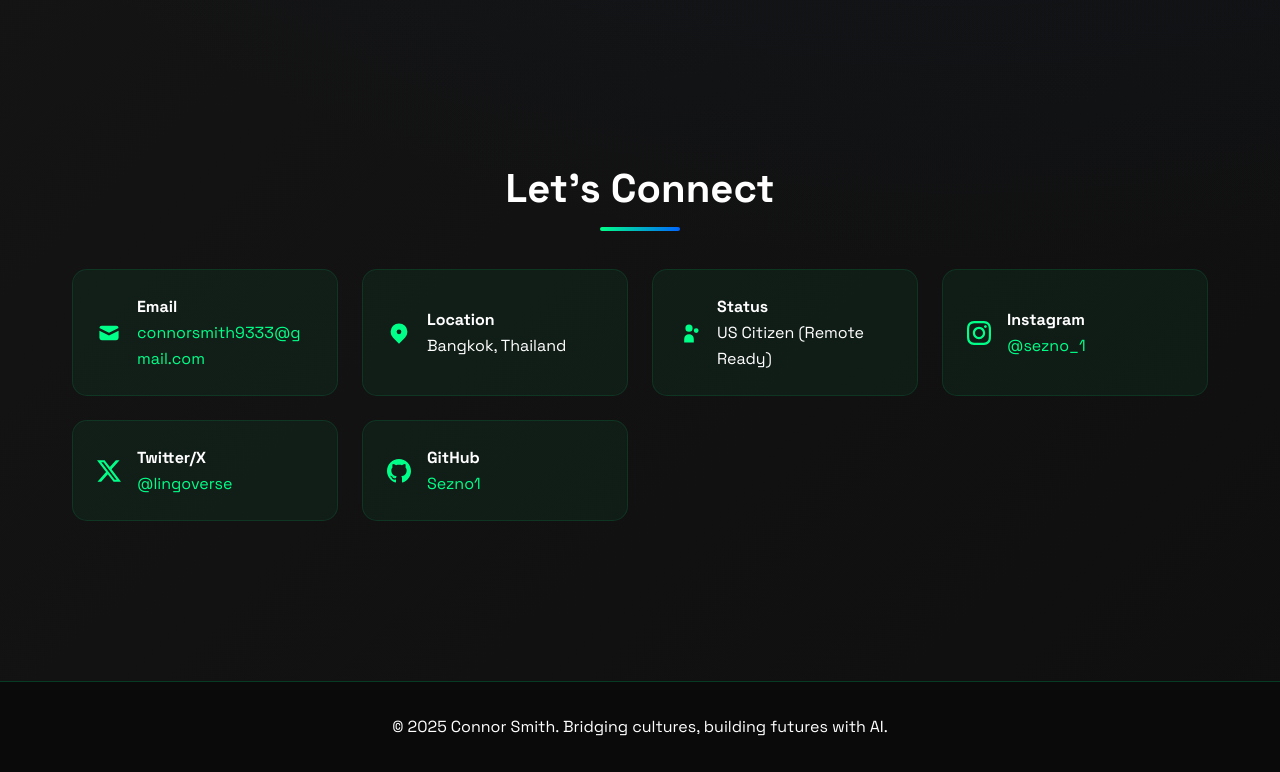
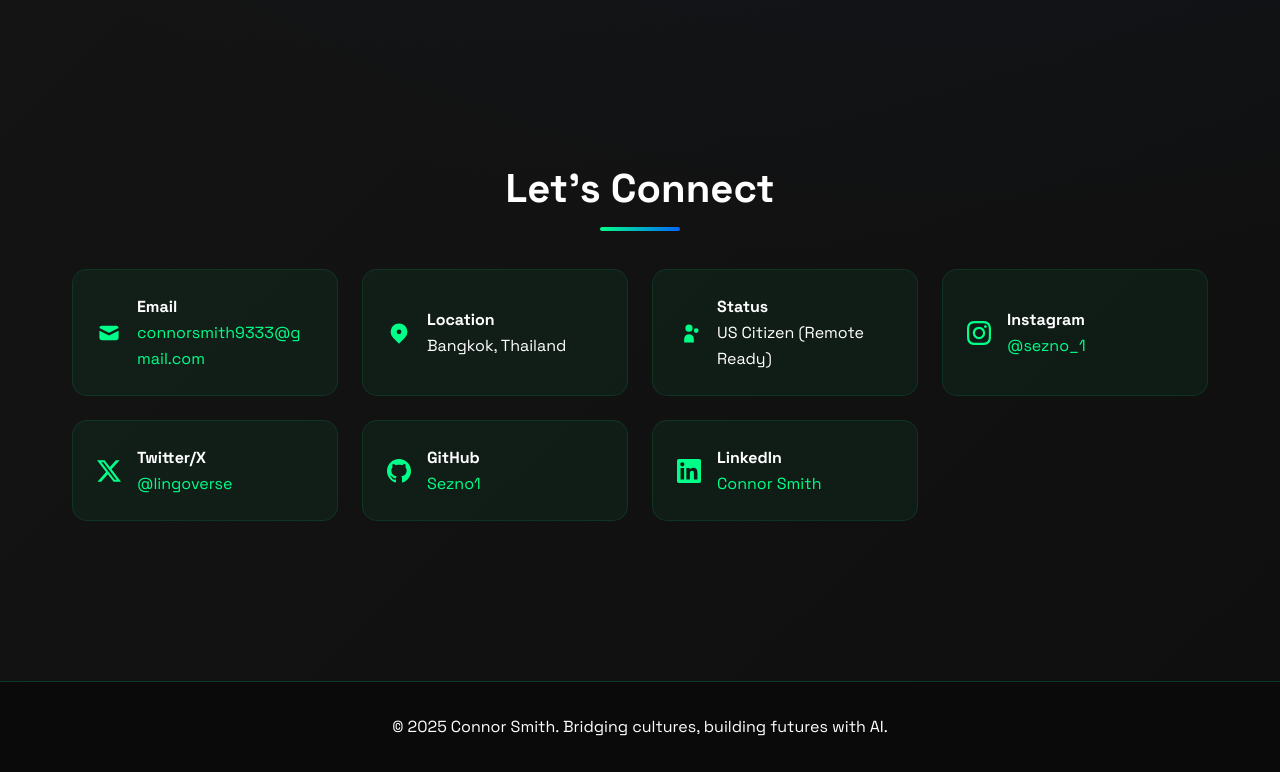
Before and after one commit to Sezno1/My-Resume-Website, a plain HTML site: page index.html in a window 1280 px wide. Shown: the part 7260-8032 px from the top of the page. Drawn offline with Linux system fonts and the light colour scheme.

Commit message:
Add LinkedIn contact information to website

```diff
--- a/index.html
+++ b/index.html
@@ -1183,6 +1183,15 @@
                     <a href="https://github.com/Sezno1" style="color: #00ff88; text-decoration: none;">Sezno1</a>
                 </div>
             </div>
+            <div class="contact-item">
+                <svg class="contact-icon" fill="currentColor" viewBox="0 0 24 24">
+                    <path d="M20.447 20.452h-3.554v-5.569c0-1.328-.027-3.037-1.852-3.037-1.853 0-2.136 1.445-2.136 2.939v5.667H9.351V9h3.414v1.561h.046c.477-.9 1.637-1.85 3.37-1.85 3.601 0 4.267 2.37 4.267 5.455v6.286zM5.337 7.433c-1.144 0-2.063-.926-2.063-2.065 0-1.138.92-2.063 2.063-2.063 1.14 0 2.064.925 2.064 2.063 0 1.139-.925 2.065-2.064 2.065zm1.782 13.019H3.555V9h3.564v11.452zM22.225 0H1.771C.792 0 0 .774 0 1.729v20.542C0 23.227.792 24 1.771 24h20.451C23.2 24 24 23.227 24 22.271V1.729C24 .774 23.2 0 22.222 0h.003z"/>
+                </svg>
+                <div>
+                    <strong>LinkedIn</strong><br>
+                    <a href="https://www.linkedin.com/in/connor-smith-886096163/" style="color: #00ff88; text-decoration: none;">Connor Smith</a>
+                </div>
+            </div>
         </div>
     </section>
 
```
